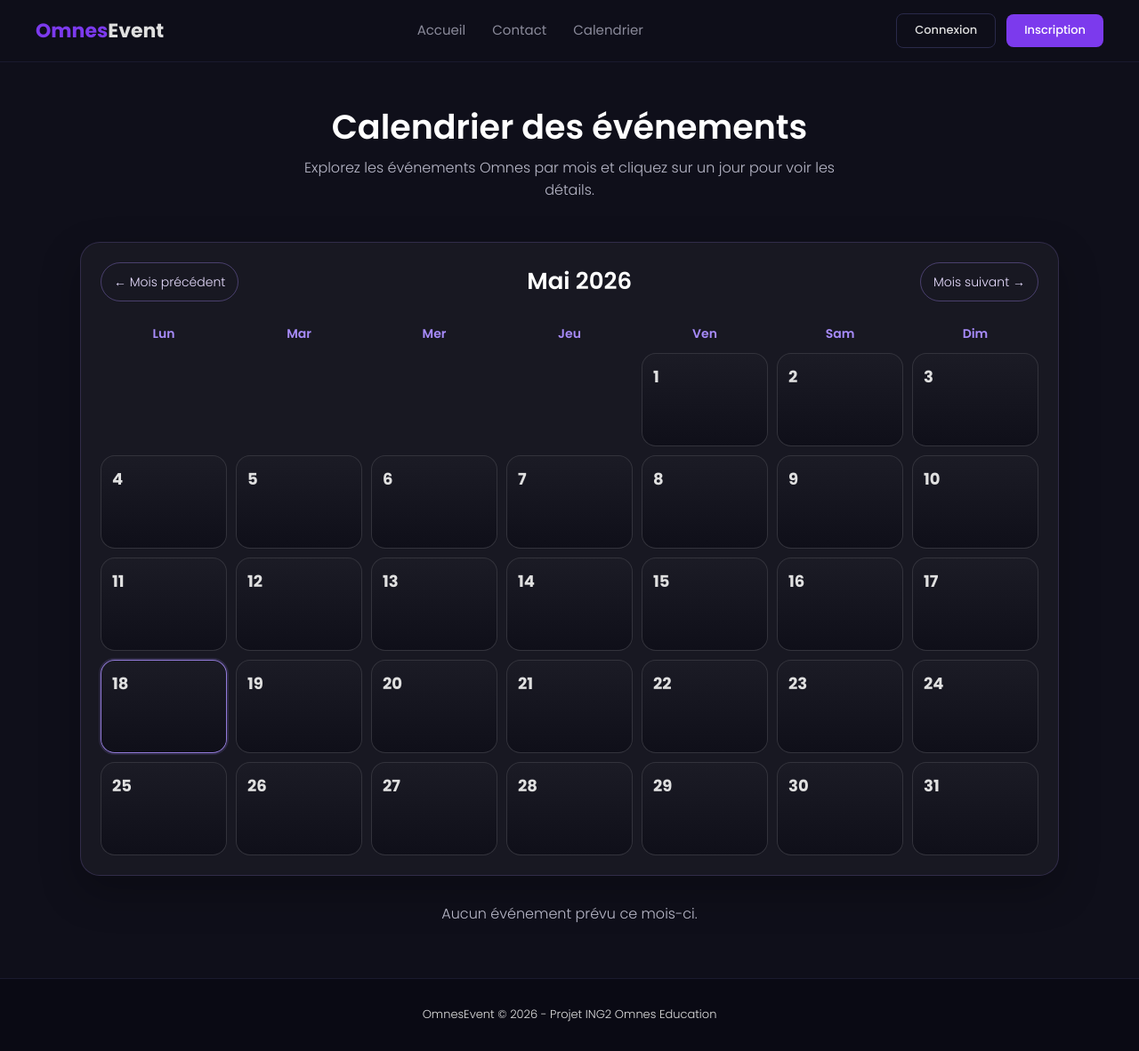
After one commit to cyflyr/OmnesEvent, a PHP site: page /php/calendrier.php in a window 1280 px wide. The commit adds this page. Shown: the whole page at 89% size. Run offline with PHP 8.4, Linux system fonts and the light colour scheme; data comes from the database, SQL or seed files in the repository; tables that the repository leaves empty hold one stand-in row (values such as "Sample post").

Commit message:
ajout calendrier

```diff
--- /dev/null
+++ b/css/calendrier.css
@@ -0,0 +1,313 @@
+.calendrier-hero {
+    text-align: center;
+    padding: 40px 20px 25px;
+}
+
+.calendrier-hero h1 {
+    font-size: 38px;
+    margin-bottom: 10px;
+}
+
+.calendrier-hero p {
+    color: #b8b8c8;
+    max-width: 650px;
+    margin: 0 auto;
+}
+
+.calendrier-container {
+    max-width: 1100px;
+    margin: 20px auto;
+    padding: 22px;
+    background: rgba(255, 255, 255, 0.04);
+    border: 1px solid rgba(167, 139, 250, 0.18);
+    border-radius: 22px;
+    box-shadow: 0 18px 45px rgba(0, 0, 0, 0.25);
+}
+
+.calendrier-header {
+    display: flex;
+    align-items: center;
+    justify-content: space-between;
+    gap: 20px;
+    margin-bottom: 25px;
+}
+
+.calendrier-header h2 {
+    font-size: 26px;
+    text-align: center;
+}
+
+.btn-mois {
+    color: #e8ddff;
+    text-decoration: none;
+    border: 1px solid rgba(167, 139, 250, 0.35);
+    padding: 10px 14px;
+    border-radius: 999px;
+    font-size: 14px;
+    transition: 0.2s;
+}
+
+.btn-mois:hover {
+    background: rgba(167, 139, 250, 0.14);
+    border-color: rgba(167, 139, 250, 0.75);
+}
+
+.jours-semaine {
+    display: grid;
+    grid-template-columns: repeat(7, 1fr);
+    gap: 10px;
+    margin-bottom: 10px;
+}
+
+.jours-semaine div {
+    text-align: center;
+    font-weight: 600;
+    color: #a78bfa;
+    font-size: 14px;
+}
+
+.calendrier-grille {
+    display: grid;
+    grid-template-columns: repeat(7, 1fr);
+    gap: 10px;
+}
+
+.case-calendrier {
+    min-height: 105px;
+    border-radius: 16px;
+    padding: 12px;
+    background: rgba(255, 255, 255, 0.045);
+    border: 1px solid rgba(255, 255, 255, 0.08);
+    cursor: pointer;
+    transition: 0.2s;
+    position: relative;
+}
+
+.case-calendrier:hover {
+    transform: translateY(-3px);
+    background: rgba(167, 139, 250, 0.12);
+    border-color: rgba(167, 139, 250, 0.45);
+}
+
+.case-vide {
+    background: transparent;
+    border: none;
+    cursor: default;
+}
+
+.case-vide:hover {
+    transform: none;
+    background: transparent;
+}
+
+.numero-jour {
+    font-weight: 700;
+    font-size: 18px;
+}
+
+.avec-event {
+    border-color: rgba(34, 197, 94, 0.45);
+    background: rgba(34, 197, 94, 0.08);
+}
+
+.aujourdhui {
+    border-color: rgba(167, 139, 250, 0.85);
+    box-shadow: 0 0 0 2px rgba(167, 139, 250, 0.15);
+}
+
+.pastille-event {
+    position: absolute;
+    left: 10px;
+    right: 10px;
+    bottom: 10px;
+    background: rgba(167, 139, 250, 0.2);
+    color: #e8ddff;
+    border: 1px solid rgba(167, 139, 250, 0.35);
+    border-radius: 999px;
+    padding: 6px 8px;
+    font-size: 12px;
+    text-align: center;
+}
+
+.details-jours {
+    max-width: 1100px;
+    margin: 30px auto 60px;
+}
+
+.bloc-jour {
+    margin-bottom: 22px;
+    padding: 22px;
+    border-radius: 22px;
+    background: rgba(255, 255, 255, 0.04);
+    border: 1px solid rgba(255, 255, 255, 0.08);
+}
+
+.bloc-jour.bloc-actif {
+    border-color: rgba(167, 139, 250, 0.75);
+    box-shadow: 0 0 0 2px rgba(167, 139, 250, 0.12);
+}
+
+.bloc-jour h3 {
+    margin-bottom: 16px;
+    color: #ffffff;
+}
+
+.liste-events-calendrier {
+    display: flex;
+    flex-direction: column;
+    gap: 14px;
+}
+
+.event-calendrier {
+    display: flex;
+    justify-content: space-between;
+    gap: 18px;
+    text-decoration: none;
+    color: inherit;
+    padding: 18px;
+    border-radius: 18px;
+    background: rgba(255, 255, 255, 0.045);
+    border: 1px solid rgba(255, 255, 255, 0.08);
+    transition: 0.2s;
+}
+
+.event-calendrier:hover {
+    transform: translateX(4px);
+    background: rgba(167, 139, 250, 0.1);
+    border-color: rgba(167, 139, 250, 0.35);
+}
+
+.event-calendrier h4 {
+    margin: 10px 0 6px;
+    font-size: 19px;
+}
+
+.event-calendrier p {
+    color: #b8b8c8;
+    margin: 4px 0;
+    font-size: 14px;
+}
+
+.badge-calendrier {
+    display: inline-block;
+    padding: 5px 10px;
+    border-radius: 999px;
+    font-size: 12px;
+    font-weight: 600;
+}
+
+.badge-soiree {
+    background: rgba(236, 72, 153, 0.18);
+    color: #f9a8d4;
+}
+
+.badge-sport {
+    background: rgba(34, 197, 94, 0.18);
+    color: #86efac;
+}
+
+.badge-culture {
+    background: rgba(59, 130, 246, 0.18);
+    color: #93c5fd;
+}
+
+.badge-conference {
+    background: rgba(245, 158, 11, 0.18);
+    color: #fcd34d;
+}
+
+.places-calendrier {
+    display: flex;
+    align-items: center;
+    white-space: nowrap;
+    color: #c4b5fd;
+    font-weight: 600;
+}
+
+.complet {
+    color: #fca5a5;
+}
+
+.aucun-event {
+    text-align: center;
+    color: #b8b8c8;
+    margin-top: 30px;
+}
+
+@media (max-width: 768px) {
+    .calendrier-header {
+        flex-direction: column;
+    }
+
+    .calendrier-grille,
+    .jours-semaine {
+        gap: 6px;
+    }
+
+    .case-calendrier {
+        min-height: 78px;
+        padding: 8px;
+        border-radius: 12px;
+    }
+
+    .numero-jour {
+        font-size: 15px;
+    }
+
+    .pastille-event {
+        font-size: 10px;
+        padding: 4px;
+        left: 6px;
+        right: 6px;
+        bottom: 6px;
+    }
+
+    .event-calendrier {
+        flex-direction: column;
+    }
+
+    .calendrier-hero h1 {
+        font-size: 30px;
+    }
+}
+
+/* IMAGE DANS LES CASES DU CALENDRIER */
+.image-event-calendrier {
+    position: absolute;
+    inset: 0;
+    width: 100%;
+    height: 100%;
+    object-fit: cover;
+    z-index: 1;
+}
+
+.overlay-calendrier {
+    position: absolute;
+    inset: 0;
+    background: linear-gradient(
+        180deg,
+        rgba(10, 10, 20, 0.25),
+        rgba(10, 10, 20, 0.78)
+    );
+    z-index: 2;
+}
+
+.case-calendrier .numero-jour,
+.case-calendrier .pastille-event {
+    position: relative;
+    z-index: 3;
+}
+
+.case-calendrier {
+    overflow: hidden;
+}
+
+.case-calendrier.avec-event .numero-jour {
+    color: #ffffff;
+    text-shadow: 0 2px 8px rgba(0, 0, 0, 0.8);
+}
+
+.case-calendrier.avec-event .pastille-event {
+    background: rgba(20, 20, 35, 0.75);
+    backdrop-filter: blur(6px);
+}
--- /dev/null
+++ b/php/calendrier.php
@@ -0,0 +1,236 @@
+<?php
+session_start();
+require_once('connexion.php');
+
+// variable pour les chemins car on est dans le dossier php
+$racine = '../';
+
+// Récupération du mois affiché
+$mois = isset($_GET['mois']) ? $_GET['mois'] : date('Y-m');
+
+// Sécurité : si le format n'est pas bon, on remet le mois actuel
+if (!preg_match('/^\d{4}-\d{2}$/', $mois)) {
+    $mois = date('Y-m');
+}
+
+$premierJour = DateTime::createFromFormat('Y-m-d', $mois . '-01');
+$debutMois = $premierJour->format('Y-m-01');
+$finMois = $premierJour->format('Y-m-t');
+
+$moisPrecedent = (clone $premierJour)->modify('-1 month')->format('Y-m');
+$moisSuivant = (clone $premierJour)->modify('+1 month')->format('Y-m');
+
+$nomMois = [
+    1 => 'Janvier',
+    2 => 'Février',
+    3 => 'Mars',
+    4 => 'Avril',
+    5 => 'Mai',
+    6 => 'Juin',
+    7 => 'Juillet',
+    8 => 'Août',
+    9 => 'Septembre',
+    10 => 'Octobre',
+    11 => 'Novembre',
+    12 => 'Décembre'
+];
+
+$titreMois = $nomMois[(int)$premierJour->format('n')] . ' ' . $premierJour->format('Y');
+
+// Récupération des événements du mois
+$sql = "SELECT e.*, u.prenom AS orga_prenom, u.nom AS orga_nom,
+        (SELECT COUNT(*) FROM inscriptions i WHERE i.evenement_id = e.id AND i.statut = 'inscrit') AS nb_inscrits
+        FROM evenements e
+        JOIN utilisateurs u ON e.organisateur_id = u.id
+        WHERE e.date_event BETWEEN ? AND ?
+        ORDER BY e.date_event ASC, e.heure ASC";
+
+$req = $bdd->prepare($sql);
+$req->execute([$debutMois, $finMois]);
+$evenements = $req->fetchAll(PDO::FETCH_ASSOC);
+
+// On range les événements par date
+$eventsParDate = [];
+
+foreach ($evenements as $event) {
+    $date = $event['date_event'];
+
+    if (!isset($eventsParDate[$date])) {
+        $eventsParDate[$date] = [];
+    }
+
+    $eventsParDate[$date][] = $event;
+}
+
+// Infos pour construire le calendrier
+$nbJoursMois = (int)$premierJour->format('t');
+$jourSemaineDebut = (int)$premierJour->format('N'); // 1 = lundi, 7 = dimanche
+?>
+<!DOCTYPE html>
+<html lang="fr">
+<head>
+    <meta charset="UTF-8">
+    <meta name="viewport" content="width=device-width, initial-scale=1.0">
+    <title>Calendrier - OmnesEvent</title>
+
+    <link href="https://fonts.googleapis.com/css2?family=Poppins:wght@300;400;500;600;700&display=swap" rel="stylesheet">
+
+    <link rel="stylesheet" href="../css/global.css">
+    <link rel="stylesheet" href="../css/navbar.css">
+    <link rel="stylesheet" href="../css/footer.css">
+    <link rel="stylesheet" href="../css/calendrier.css">
+</head>
+<body>
+
+<?php include_once('menu.php'); ?>
+
+<div class="contenu-principal">
+
+    <section class="calendrier-hero">
+        <h1>Calendrier des événements</h1>
+        <p>Explorez les événements Omnes par mois et cliquez sur un jour pour voir les détails.</p>
+    </section>
+
+    <section class="calendrier-container">
+
+        <div class="calendrier-header">
+            <a href="calendrier.php?mois=<?php echo $moisPrecedent; ?>" class="btn-mois">← Mois précédent</a>
+
+            <h2><?php echo $titreMois; ?></h2>
+
+            <a href="calendrier.php?mois=<?php echo $moisSuivant; ?>" class="btn-mois">Mois suivant →</a>
+        </div>
+
+        <div class="jours-semaine">
+            <div>Lun</div>
+            <div>Mar</div>
+            <div>Mer</div>
+            <div>Jeu</div>
+            <div>Ven</div>
+            <div>Sam</div>
+            <div>Dim</div>
+        </div>
+
+        <div class="calendrier-grille">
+
+            <?php for ($i = 1; $i < $jourSemaineDebut; $i++): ?>
+                <div class="case-calendrier case-vide"></div>
+            <?php endfor; ?>
+
+            <?php for ($jour = 1; $jour <= $nbJoursMois; $jour++): ?>
+                <?php
+                $dateComplete = $premierJour->format('Y-m') . '-' . str_pad($jour, 2, '0', STR_PAD_LEFT);
+                $aEvenement = isset($eventsParDate[$dateComplete]);
+                $estAujourdhui = ($dateComplete === date('Y-m-d'));
+                ?>
+
+                <?php
+$imageCase = '';
+
+if ($aEvenement && !empty($eventsParDate[$dateComplete][0]['affiche'])) {
+    $imageCase = '../uploads/' . htmlspecialchars($eventsParDate[$dateComplete][0]['affiche']);
+}
+?>
+
+<div class="case-calendrier <?php echo $aEvenement ? 'avec-event' : ''; ?> <?php echo $estAujourdhui ? 'aujourdhui' : ''; ?>"
+     onclick="ouvrirJour('<?php echo $dateComplete; ?>')">
+
+    <?php if ($imageCase !== ''): ?>
+        <img src="<?php echo $imageCase; ?>" alt="Affiche événement" class="image-event-calendrier">
+    <?php endif; ?>
+
+    <div class="overlay-calendrier"></div>
+
+    <div class="numero-jour"><?php echo $jour; ?></div>
+
+    <?php if ($aEvenement): ?>
+        <div class="pastille-event">
+            <?php echo count($eventsParDate[$dateComplete]); ?> event<?php echo count($eventsParDate[$dateComplete]) > 1 ? 's' : ''; ?>
+        </div>
+    <?php endif; ?>
+
+</div>
+            <?php endfor; ?>
+
+        </div>
+    </section>
+
+    <section class="details-jours">
+
+        <?php if (count($evenements) > 0): ?>
+
+            <?php foreach ($eventsParDate as $date => $events): ?>
+                <div class="bloc-jour" id="jour-<?php echo $date; ?>">
+                    <h3>
+                        <?php echo date('d/m/Y', strtotime($date)); ?>
+                    </h3>
+
+                    <div class="liste-events-calendrier">
+                        <?php foreach ($events as $event): ?>
+                            <?php
+                            $placesRestantes = $event['capacite_max'] - $event['nb_inscrits'];
+                            ?>
+
+                            <a href="evenement.php?id=<?php echo $event['id']; ?>" class="event-calendrier">
+                                <div>
+                                    <span class="badge-calendrier badge-<?php echo htmlspecialchars($event['categorie']); ?>">
+                                        <?php echo ucfirst(htmlspecialchars($event['categorie'])); ?>
+                                    </span>
+
+                                    <h4><?php echo htmlspecialchars($event['titre']); ?></h4>
+
+                                    <p>
+                                        <?php echo date('H\hi', strtotime($event['heure'])); ?>
+                                        — <?php echo htmlspecialchars($event['lieu']); ?>
+                                    </p>
+
+                                    <p>
+                                        Organisé par <?php echo htmlspecialchars($event['association']); ?>
+                                    </p>
+                                </div>
+
+                                <div class="places-calendrier">
+                                    <?php if ($placesRestantes <= 0): ?>
+                                        <span class="complet">Complet</span>
+                                    <?php else: ?>
+                                        <span><?php echo $placesRestantes; ?> place<?php echo $placesRestantes > 1 ? 's' : ''; ?></span>
+                                    <?php endif; ?>
+                                </div>
+                            </a>
+                        <?php endforeach; ?>
+                    </div>
+                </div>
+            <?php endforeach; ?>
+
+        <?php else: ?>
+            <p class="aucun-event">Aucun événement prévu ce mois-ci.</p>
+        <?php endif; ?>
+
+    </section>
+
+</div>
+
+<?php include_once('footer.php'); ?>
+
+<script src="../js/menu.js"></script>
+
+<script>
+function ouvrirJour(date) {
+    const bloc = document.getElementById('jour-' + date);
+
+    if (bloc) {
+        document.querySelectorAll('.bloc-jour').forEach(function(element) {
+            element.classList.remove('bloc-actif');
+        });
+
+        bloc.classList.add('bloc-actif');
+        bloc.scrollIntoView({
+            behavior: 'smooth',
+            block: 'start'
+        });
+    }
+}
+</script>
+
+</body>
+</html>
--- a/php/menu.php
+++ b/php/menu.php
@@ -18,6 +18,8 @@
         <?php endif; ?>
 
         <a href="<?php echo $racine; ?>php/contact.php">Contact</a>
+
+        <a href="<?php echo $racine; ?>php/calendrier.php">Calendrier</a>
     </div>
 
     <!-- Bouton hamburger pour mobile -->
@@ -37,6 +39,8 @@
 <!-- Menu mobile (caché par défaut) -->
 <div class="menu-mobile" id="menu-mobile">
     <a href="<?php echo $racine; ?>index.php">Accueil</a>
+
+    <a href="<?php echo $racine; ?>php/calendrier.php">Calendrier</a>
 
     <?php if (isset($_SESSION['role']) && $_SESSION['role'] === 'organisateur'): ?>
         <a href="<?php echo $racine; ?>php/creer_evenement.php">Créer un événement</a>
```
